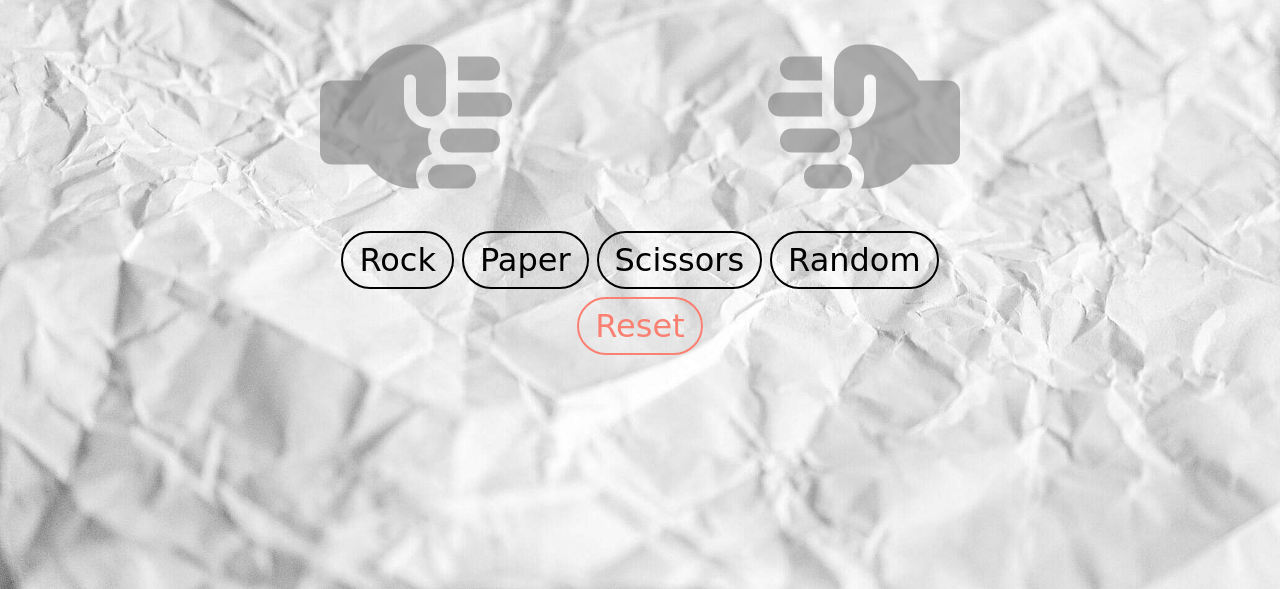
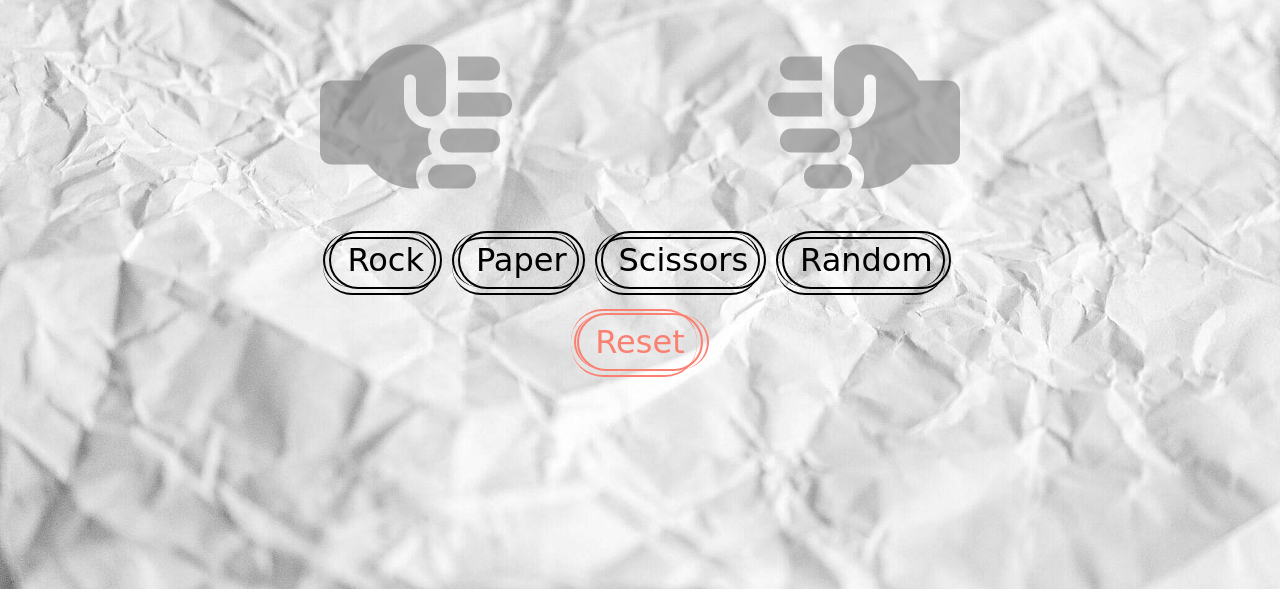
Before and after one commit to prestonevans/rockPaperScissors, a plain HTML site: page index.html in a window 1280 px wide. Shown: the part 211-800 px from the top of the page. Drawn offline with Linux system fonts and the light colour scheme; a web font is replaced by a local one.

Commit message:
hover effects for buttons

```diff
--- a/scss/style.scss
+++ b/scss/style.scss
@@ -2,6 +2,8 @@
 
 $font-small: clamp(1.25rem, 7vw, 4rem);
 $font-medium: clamp(3rem, 10vw, 6rem);
+
+$transparentBlack: rgba(116, 116, 116, 0.566);
 
 * {
   border: 0;
@@ -52,7 +54,7 @@ h1 {
   gap: 1rem;
 
   i {
-    color: rgba(116, 116, 116, 0.566);
+    color: $transparentBlack;
     font-size: clamp(4rem, 30vw, 12rem);
     width: clamp(4rem, 30vw, 12rem);
     height: clamp(4rem, 30vw, 12rem);
@@ -80,19 +82,60 @@ h1 {
 }
 
 button {
+  position: relative;
   padding: 0.5rem 1rem;
   border: 0.125rem solid black;
   border-radius: 1em;
   background-color: transparent;
   color: black;
   font-size: 2rem;
+  transition: 0.1s ease;
 }
 
 .buttons {
   display: flex;
   justify-content: center;
-  gap: 0.5rem;
-  margin-bottom: 0.5rem;
+  gap: 1rem;
+  margin-bottom: 1.5rem;
+
+  button::before {
+    box-sizing: border-box;
+    content: '';
+    position: absolute;
+    top: 0;
+    bottom: 0;
+    left: -0.5rem;
+    right: 0.25rem;
+    border-left: 0.125rem solid black;
+    border-right: 0.125rem solid black;
+    border-radius: 1em;
+    transition: 0.3s ease;
+  }
+  button::after {
+    box-sizing: border-box;
+    content: '';
+    position: absolute;
+    top: 0.25rem;
+    bottom: -0.5rem;
+    left: -0.5rem;
+    right: 0.25rem;
+    border-top: 0.125rem solid black;
+    border-bottom: 0.125rem solid black;
+    border-radius: 1em;
+    transition: 0.2s ease;
+  }
+  button:hover {
+    background-color: $transparentBlack;
+    color: white;
+    cursor: pointer;
+    transform: scale(1.05) translateY(-0.25rem);
+    &::after {
+      transform: translateY(0.15rem) translateX(0.15rem);
+    }
+    &::before {
+      transform: translate(-0.15rem);
+    }
+  }
 }
 
 .reset {
@@ -101,6 +144,39 @@ button {
   button {
     color: salmon;
     border-color: salmon;
+    transition: 0.3s ease;
+    &:hover {
+      color: white;
+      background-color: salmon;
+      cursor: pointer;
+	  letter-spacing: .4em;
+    }
+	&::after {
+		box-sizing: border-box;
+		content: '';
+		position: absolute;
+		top: -0.35rem;
+		bottom: -0.5rem;
+		left: -0.5rem;
+		right: 0.25rem;
+		border-top: 0.125rem solid salmon;
+		border-bottom: 0.125rem solid salmon;
+		border-radius: 1em;
+		transition: 0.2s ease;
+	  }
+	  &::before {
+		box-sizing: border-box;
+		content: '';
+		position: absolute;
+		top: 0;
+		bottom: 0;
+		left: -0.35rem;
+		right: -0.5rem;
+		border-left: 0.125rem solid salmon;
+		border-right: 0.125rem solid salmon;
+		border-radius: 1em;
+		transition: 0.3s ease;
+	  }
   }
 }
 
```
Also changed, not shown: css/style.css, 1 other file.
